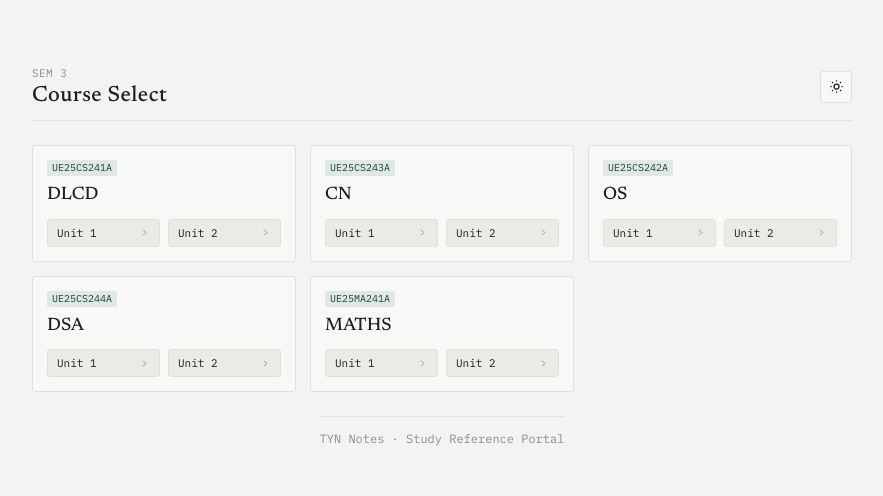
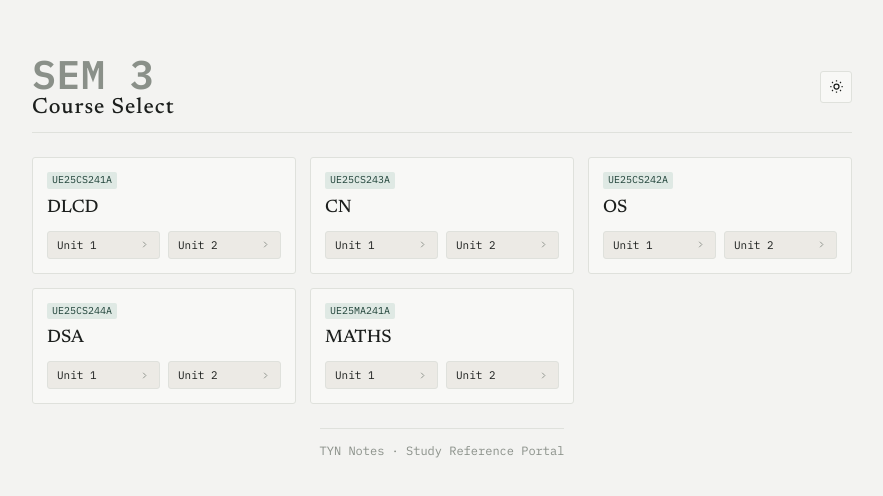
Before and after one commit to tusharynayaka/tyn-notes, a plain HTML site: page index.html in a window 1280 px wide. Shown: the part 144-640 px from the top of the page, without its empty margins (198-1081 px from the left). Drawn offline with Linux system fonts and the light colour scheme.

Commit message:
sem 3 format

```diff
--- a/index.html
+++ b/index.html
@@ -201,10 +201,32 @@ html.dark{--bg:#070b14;--surface:#0d1524;--surface-2:#101d33;--text:#eaf3ff;--te
 
 <div class="container">
   <header class="site-header">
-    <div class="brand">
-      SEM 3
-      <strong>Course Select</strong>
-    </div>
+<div class="brand">
+  <span class="sem-heading">SEM 3</span>
+  <strong class="course-subtext">Course Select</strong>
+</div>
+
+<style>
+.brand {
+  display: flex;
+  flex-direction: column; /* Stacks SEM 3 above Course Select */
+  align-items: flex-start;
+}
+
+.sem-heading {
+  font-size: 2.5rem;       /* Makes SEM 3 significantly larger */
+  font-weight: 800;       /* Extra bold for strong emphasis */
+  text-transform: uppercase;
+  line-height: 1;
+}
+
+.course-subtext {
+  font-size: 0.9rem;       /* Keeps secondary text small and subordinate */
+  color: #666;             /* Optional lower contrast to pull focus to SEM 3 */
+  text-transform: uppercase;
+  letter-spacing: 1px;
+}
+</style>
     <button id="themeToggle" aria-label="Toggle theme">
       <svg id="iconSun" viewBox="0 0 24 24" fill="none" stroke="currentColor" stroke-width="2">
         <circle cx="12" cy="12" r="4"/>
```
